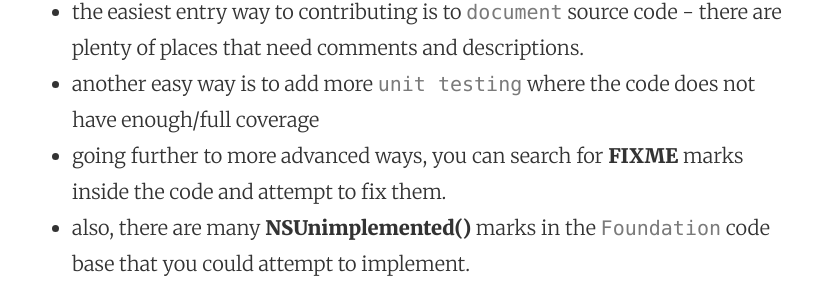
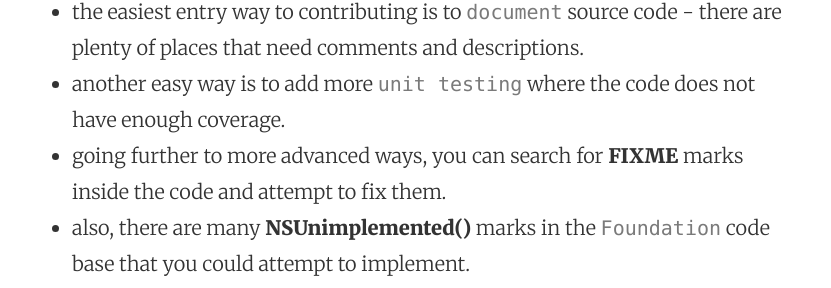
Before and after one commit to mhorga/mhorga.github.io, a Jekyll site: the page built from _posts/2015-12-07-swift-is-now-open-source.markdown, in a window 1280 px wide. Shown: the part 1649-1937 px from the top of the page, without its empty margins (224-1055 px from the left). Built offline with Jekyll 4.4.1, drawn with Linux system fonts in a browser that asks for light colours.

Commit message:
Post update: Swift is now open source!

```diff
--- a/_posts/2015-12-07-swift-is-now-open-source.markdown
+++ b/_posts/2015-12-07-swift-is-now-open-source.markdown
@@ -15,7 +15,7 @@ So what have we got? First, a new website as the [Swift](https://swift.org/) hom
 I will conclude this article with an invitation to `contributing` to open source code. There are several ways you could get involved:
 
 * the easiest entry way to contributing is to `document` source code - there are plenty of places that need comments and descriptions.
-* another easy way is to add more `unit testing` where the code does not have enough/full coverage
+* another easy way is to add more `unit testing` where the code does not have enough coverage.
 * going further to more advanced ways, you can search for __FIXME__ marks inside the code and attempt to fix them.
 * also, there are many __NSUnimplemented()__ marks in the `Foundation` code base that you could attempt to implement.
 * finally, and this is the hardest part, try to resolve `bugs` from the [Swift issues](https://bugs.swift.org/issues/) list.
```
